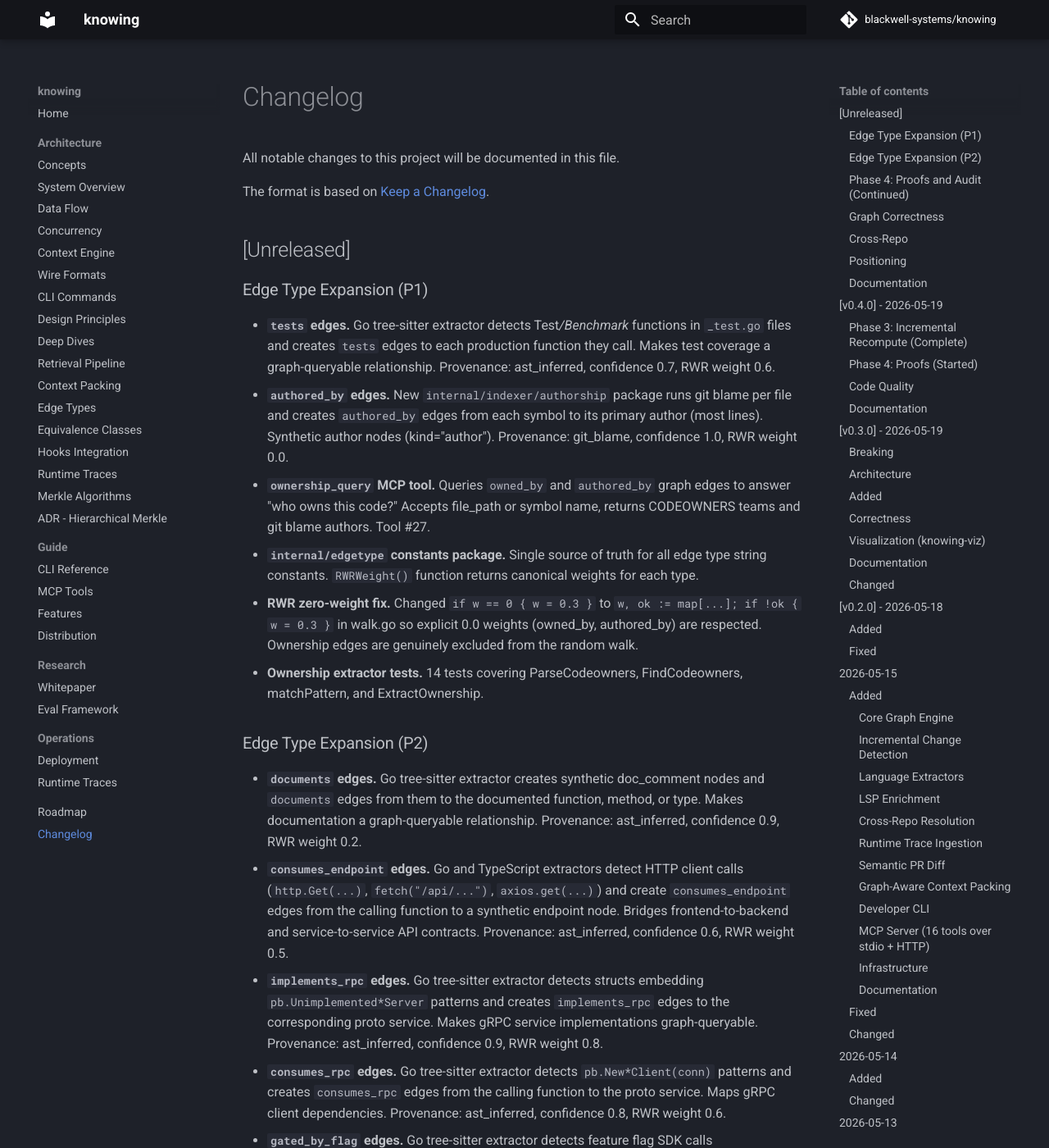
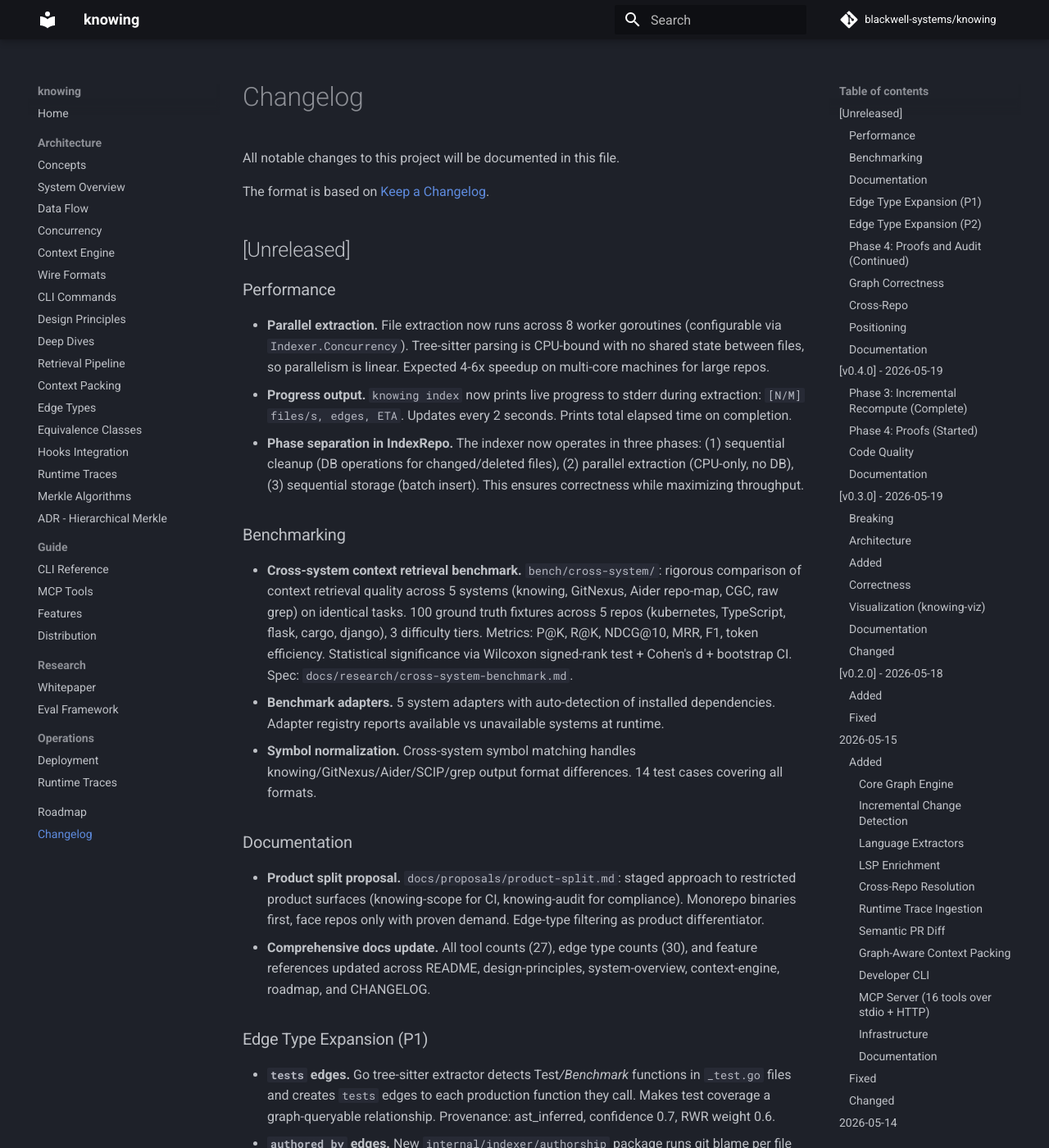
Before and after one commit to blackwell-systems/knowing, an MkDocs documentation site: the page built from docs/CHANGELOG.md, in a window 1280 px wide and 1400 px high. Shown: the whole window at 82% size. Built offline with MkDocs 1.6.1 and Material for MkDocs 9.7.7, drawn with Linux system fonts in a browser that asks for light colours; comment, search, counter and statistics services are not loaded.

Commit message:
docs: update changelog with parallel indexer, cross-system benchmark, product proposal

```diff
--- a/docs/CHANGELOG.md
+++ b/docs/CHANGELOG.md
@@ -5,6 +5,23 @@ All notable changes to this project will be documented in this file.
 The format is based on [Keep a Changelog](https://keepachangelog.com/en/1.1.0/).
 
 ## [Unreleased]
+
+### Performance
+
+- **Parallel extraction.** File extraction now runs across 8 worker goroutines (configurable via `Indexer.Concurrency`). Tree-sitter parsing is CPU-bound with no shared state between files, so parallelism is linear. Expected 4-6x speedup on multi-core machines for large repos.
+- **Progress output.** `knowing index` now prints live progress to stderr during extraction: `[N/M] files/s, edges, ETA`. Updates every 2 seconds. Prints total elapsed time on completion.
+- **Phase separation in IndexRepo.** The indexer now operates in three phases: (1) sequential cleanup (DB operations for changed/deleted files), (2) parallel extraction (CPU-only, no DB), (3) sequential storage (batch insert). This ensures correctness while maximizing throughput.
+
+### Benchmarking
+
+- **Cross-system context retrieval benchmark.** `bench/cross-system/`: rigorous comparison of context retrieval quality across 5 systems (knowing, GitNexus, Aider repo-map, CGC, raw grep) on identical tasks. 100 ground truth fixtures across 5 repos (kubernetes, TypeScript, flask, cargo, django), 3 difficulty tiers. Metrics: P@K, R@K, NDCG@10, MRR, F1, token efficiency. Statistical significance via Wilcoxon signed-rank test + Cohen's d + bootstrap CI. Spec: `docs/research/cross-system-benchmark.md`.
+- **Benchmark adapters.** 5 system adapters with auto-detection of installed dependencies. Adapter registry reports available vs unavailable systems at runtime.
+- **Symbol normalization.** Cross-system symbol matching handles knowing/GitNexus/Aider/SCIP/grep output format differences. 14 test cases covering all formats.
+
+### Documentation
+
+- **Product split proposal.** `docs/proposals/product-split.md`: staged approach to restricted product surfaces (knowing-scope for CI, knowing-audit for compliance). Monorepo binaries first, face repos only with proven demand. Edge-type filtering as product differentiator.
+- **Comprehensive docs update.** All tool counts (27), edge type counts (30), and feature references updated across README, design-principles, system-overview, context-engine, roadmap, and CHANGELOG.
 
 ### Edge Type Expansion (P1)
 
```
